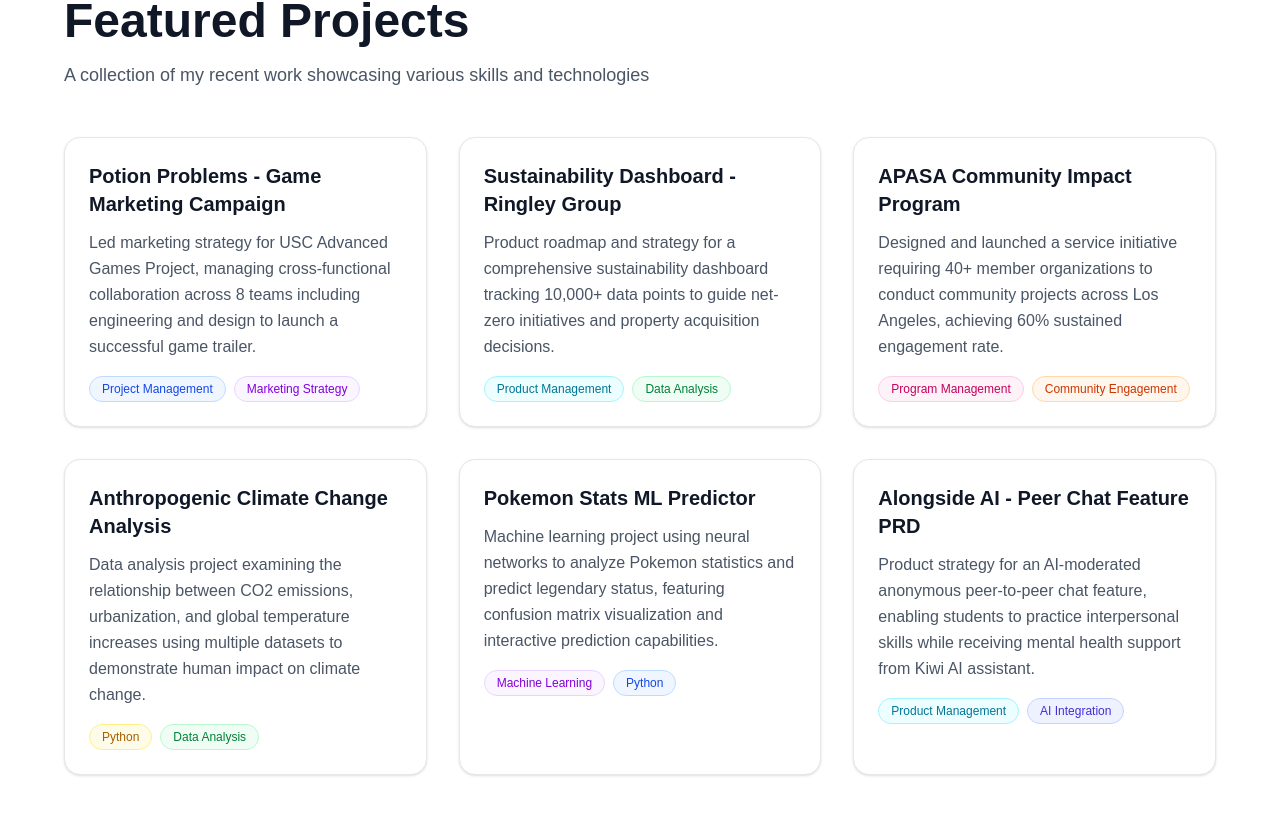
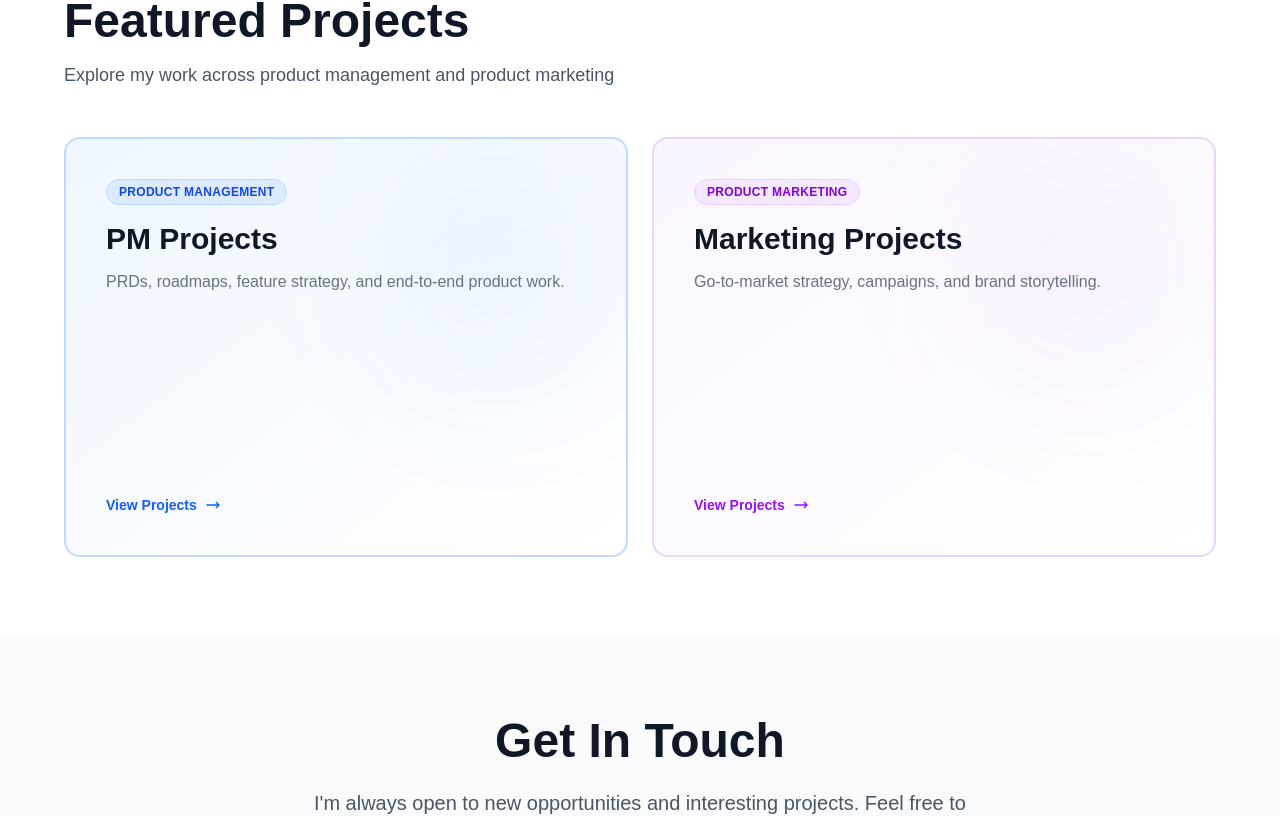
Before and after one commit to etonyao/etonyao.com, a Next.js app: page / in a window 1280 px wide. Shown: the part 1529-2345 px from the top of the page. Built offline with nearby package versions, Linux system fonts and the light colour scheme.

Commit message:
Add PM and marketing project sections with split panel navigation
Co-Authored-By: Claude Sonnet 4.6 <noreply@anthropic.com>

```diff
--- /dev/null
+++ b/app/marketing/page.tsx
@@ -0,0 +1,58 @@
+export default function MarketingProjects() {
+  return (
+    <div className="min-h-screen bg-white">
+      {/* Nav back link */}
+      <nav className="fixed top-0 w-full bg-white/80 backdrop-blur-xl border-b border-gray-200 z-40 shadow-sm">
+        <div className="max-w-6xl mx-auto px-6 py-4 flex items-center gap-4">
+          <a
+            href="/"
+            className="flex items-center gap-2 text-gray-600 hover:text-purple-600 transition-colors font-medium"
+          >
+            <svg className="w-4 h-4" fill="none" stroke="currentColor" viewBox="0 0 24 24">
+              <path strokeLinecap="round" strokeLinejoin="round" strokeWidth={2} d="M7 16l-4-4m0 0l4-4m-4 4h18" />
+            </svg>
+            Back
+          </a>
+          <span className="text-gray-300">|</span>
+          <span className="text-gray-900 font-semibold">Product Marketing Projects</span>
+        </div>
+      </nav>
+
+      {/* Header */}
+      <section className="pt-32 pb-12 px-6 bg-gradient-to-br from-purple-50 to-white">
+        <div className="max-w-6xl mx-auto">
+          <span className="inline-block mb-4 px-3 py-1 bg-purple-100 text-purple-700 rounded-full text-xs font-semibold uppercase tracking-wide border border-purple-200">
+            Product Marketing
+          </span>
+          <h1 className="text-5xl md:text-6xl font-bold text-gray-900 mb-4">Marketing Projects</h1>
+          <p className="text-xl text-gray-500 max-w-2xl">
+            Go-to-market strategy, campaigns, and brand storytelling — coming soon.
+          </p>
+        </div>
+      </section>
+
+      {/* Placeholder grid */}
+      <section className="py-16 px-6">
+        <div className="max-w-6xl mx-auto">
+          <div className="grid md:grid-cols-2 lg:grid-cols-3 gap-8">
+            {[1, 2, 3].map((i) => (
+              <div
+                key={i}
+                className="rounded-2xl border-2 border-dashed border-purple-200 bg-purple-50/40 p-8 flex flex-col gap-3 opacity-60"
+              >
+                <div className="h-4 w-2/3 bg-purple-200 rounded-full" />
+                <div className="h-3 w-full bg-purple-100 rounded-full" />
+                <div className="h-3 w-4/5 bg-purple-100 rounded-full" />
+                <div className="mt-4 flex gap-2">
+                  <div className="h-6 w-20 bg-purple-200 rounded-full" />
+                  <div className="h-6 w-16 bg-purple-200 rounded-full" />
+                </div>
+              </div>
+            ))}
+          </div>
+          <p className="text-center text-gray-400 mt-12 text-sm">Projects coming soon</p>
+        </div>
+      </section>
+    </div>
+  );
+}
--- a/app/page.tsx
+++ b/app/page.tsx
@@ -306,133 +306,65 @@ export default function Home() {
             <h3 className="text-4xl md:text-5xl font-bold text-gray-900 mb-4">
               Featured Projects
             </h3>
-            <p className="text-gray-600 mb-12 text-lg">A collection of my recent work showcasing various skills and technologies</p>
-            <div className="grid md:grid-cols-2 lg:grid-cols-3 gap-8">
-              {/* Project 1 */}
-              <div
-                onMouseMove={handleProjectHover}
-                onMouseLeave={handleProjectLeave}
-                className="group bg-white rounded-2xl p-6 border border-gray-200 hover:border-blue-400 hover:shadow-xl transition-all duration-300 cursor-pointer shadow-sm"
-                style={{ transformStyle: 'preserve-3d' }}
+            <p className="text-gray-600 mb-12 text-lg">Explore my work across product management and product marketing</p>
+
+            {/* Two-panel split */}
+            <div className="grid md:grid-cols-2 gap-6 min-h-[420px]">
+              {/* Product Management panel */}
+              <a
+                href="/product"
+                className="group relative flex flex-col justify-between rounded-2xl border-2 border-blue-200 bg-gradient-to-br from-blue-50 to-white p-10 overflow-hidden hover:border-blue-500 hover:shadow-2xl hover:shadow-blue-500/15 transition-all duration-300 hover:-translate-y-1 cursor-pointer"
               >
+                {/* Background accent */}
+                <div className="absolute top-0 right-0 w-64 h-64 bg-blue-500/5 rounded-full blur-3xl pointer-events-none group-hover:bg-blue-500/10 transition-all duration-500" />
+
                 <div className="relative z-10">
-                  <h4 className="text-xl font-semibold text-gray-900 mb-3 group-hover:text-blue-600 transition-colors">
-                    Potion Problems - Game Marketing Campaign
+                  <span className="inline-block mb-4 px-3 py-1 bg-blue-100 text-blue-700 rounded-full text-xs font-semibold uppercase tracking-wide border border-blue-200">
+                    Product Management
+                  </span>
+                  <h4 className="text-3xl font-bold text-gray-900 mb-3 group-hover:text-blue-600 transition-colors">
+                    PM Projects
                   </h4>
-                  <p className="text-gray-600 mb-4 leading-relaxed">
-                    Led marketing strategy for USC Advanced Games Project, managing cross-functional collaboration across 8 teams including engineering and design to launch a successful game trailer.
+                  <p className="text-gray-500 text-base leading-relaxed">
+                    PRDs, roadmaps, feature strategy, and end-to-end product work.
                   </p>
-                  <div className="flex flex-wrap gap-2">
-                    <span className="text-xs px-3 py-1 bg-blue-50 text-blue-700 rounded-full border border-blue-200">Project Management</span>
-                    <span className="text-xs px-3 py-1 bg-purple-50 text-purple-700 rounded-full border border-purple-200">Marketing Strategy</span>
-                  </div>
                 </div>
-              </div>
 
-              {/* Project 2 */}
-              <div
-                onMouseMove={handleProjectHover}
-                onMouseLeave={handleProjectLeave}
-                className="group bg-white rounded-2xl p-6 border border-gray-200 hover:border-blue-400 hover:shadow-xl transition-all duration-300 cursor-pointer shadow-sm"
-                style={{ transformStyle: 'preserve-3d' }}
+                <div className="relative z-10 mt-8 flex items-center gap-2 text-blue-600 font-semibold text-sm group-hover:gap-4 transition-all duration-300">
+                  View Projects
+                  <svg className="w-4 h-4" fill="none" stroke="currentColor" viewBox="0 0 24 24">
+                    <path strokeLinecap="round" strokeLinejoin="round" strokeWidth={2} d="M17 8l4 4m0 0l-4 4m4-4H3" />
+                  </svg>
+                </div>
+              </a>
+
+              {/* Product Marketing panel */}
+              <a
+                href="/marketing"
+                className="group relative flex flex-col justify-between rounded-2xl border-2 border-purple-200 bg-gradient-to-br from-purple-50 to-white p-10 overflow-hidden hover:border-purple-500 hover:shadow-2xl hover:shadow-purple-500/15 transition-all duration-300 hover:-translate-y-1 cursor-pointer"
               >
+                {/* Background accent */}
+                <div className="absolute top-0 right-0 w-64 h-64 bg-purple-500/5 rounded-full blur-3xl pointer-events-none group-hover:bg-purple-500/10 transition-all duration-500" />
+
                 <div className="relative z-10">
-                  <h4 className="text-xl font-semibold text-gray-900 mb-3 group-hover:text-blue-600 transition-colors">
-                    Sustainability Dashboard - Ringley Group
+                  <span className="inline-block mb-4 px-3 py-1 bg-purple-100 text-purple-700 rounded-full text-xs font-semibold uppercase tracking-wide border border-purple-200">
+                    Product Marketing
+                  </span>
+                  <h4 className="text-3xl font-bold text-gray-900 mb-3 group-hover:text-purple-600 transition-colors">
+                    Marketing Projects
                   </h4>
-                  <p className="text-gray-600 mb-4 leading-relaxed">
-                    Product roadmap and strategy for a comprehensive sustainability dashboard tracking 10,000+ data points to guide net-zero initiatives and property acquisition decisions.
+                  <p className="text-gray-500 text-base leading-relaxed">
+                    Go-to-market strategy, campaigns, and brand storytelling.
                   </p>
-                  <div className="flex flex-wrap gap-2">
-                    <span className="text-xs px-3 py-1 bg-cyan-50 text-cyan-700 rounded-full border border-cyan-200">Product Management</span>
-                    <span className="text-xs px-3 py-1 bg-green-50 text-green-700 rounded-full border border-green-200">Data Analysis</span>
-                  </div>
                 </div>
-              </div>
 
-              {/* Project 3 */}
-              <div
-                onMouseMove={handleProjectHover}
-                onMouseLeave={handleProjectLeave}
-                className="group bg-white rounded-2xl p-6 border border-gray-200 hover:border-blue-400 hover:shadow-xl transition-all duration-300 cursor-pointer shadow-sm"
-                style={{ transformStyle: 'preserve-3d' }}
-              >
-                <div className="relative z-10">
-                  <h4 className="text-xl font-semibold text-gray-900 mb-3 group-hover:text-blue-600 transition-colors">
-                    APASA Community Impact Program
-                  </h4>
-                  <p className="text-gray-600 mb-4 leading-relaxed">
-                    Designed and launched a service initiative requiring 40+ member organizations to conduct community projects across Los Angeles, achieving 60% sustained engagement rate.
-                  </p>
-                  <div className="flex flex-wrap gap-2">
-                    <span className="text-xs px-3 py-1 bg-pink-50 text-pink-700 rounded-full border border-pink-200">Program Management</span>
-                    <span className="text-xs px-3 py-1 bg-orange-50 text-orange-700 rounded-full border border-orange-200">Community Engagement</span>
-                  </div>
+                <div className="relative z-10 mt-8 flex items-center gap-2 text-purple-600 font-semibold text-sm group-hover:gap-4 transition-all duration-300">
+                  View Projects
+                  <svg className="w-4 h-4" fill="none" stroke="currentColor" viewBox="0 0 24 24">
+                    <path strokeLinecap="round" strokeLinejoin="round" strokeWidth={2} d="M17 8l4 4m0 0l-4 4m4-4H3" />
+                  </svg>
                 </div>
-              </div>
-
-              {/* Project 4 */}
-              <div
-                onMouseMove={handleProjectHover}
-                onMouseLeave={handleProjectLeave}
-                className="group bg-white rounded-2xl p-6 border border-gray-200 hover:border-blue-400 hover:shadow-xl transition-all duration-300 cursor-pointer shadow-sm"
-                style={{ transformStyle: 'preserve-3d' }}
-              >
-                <div className="relative z-10">
-                  <h4 className="text-xl font-semibold text-gray-900 mb-3 group-hover:text-blue-600 transition-colors">
-                    Anthropogenic Climate Change Analysis
-                  </h4>
-                  <p className="text-gray-600 mb-4 leading-relaxed">
-                    Data analysis project examining the relationship between CO2 emissions, urbanization, and global temperature increases using multiple datasets to demonstrate human impact on climate change.
-                  </p>
-                  <div className="flex flex-wrap gap-2">
-                    <span className="text-xs px-3 py-1 bg-yellow-50 text-yellow-700 rounded-full border border-yellow-200">Python</span>
-                    <span className="text-xs px-3 py-1 bg-green-50 text-green-700 rounded-full border border-green-200">Data Analysis</span>
-                  </div>
-                </div>
-              </div>
-
-              {/* Project 5 */}
-              <div
-                onMouseMove={handleProjectHover}
-                onMouseLeave={handleProjectLeave}
-                className="group bg-white rounded-2xl p-6 border border-gray-200 hover:border-blue-400 hover:shadow-xl transition-all duration-300 cursor-pointer shadow-sm"
-                style={{ transformStyle: 'preserve-3d' }}
-              >
-                <div className="relative z-10">
-                  <h4 className="text-xl font-semibold text-gray-900 mb-3 group-hover:text-blue-600 transition-colors">
-                    Pokemon Stats ML Predictor
-                  </h4>
-                  <p className="text-gray-600 mb-4 leading-relaxed">
-                    Machine learning project using neural networks to analyze Pokemon statistics and predict legendary status, featuring confusion matrix visualization and interactive prediction capabilities.
-                  </p>
-                  <div className="flex flex-wrap gap-2">
-                    <span className="text-xs px-3 py-1 bg-purple-50 text-purple-700 rounded-full border border-purple-200">Machine Learning</span>
-                    <span className="text-xs px-3 py-1 bg-blue-50 text-blue-700 rounded-full border border-blue-200">Python</span>
-                  </div>
-                </div>
-              </div>
-
-              {/* Project 6 */}
-              <div
-                onMouseMove={handleProjectHover}
-                onMouseLeave={handleProjectLeave}
-                className="group bg-white rounded-2xl p-6 border border-gray-200 hover:border-blue-400 hover:shadow-xl transition-all duration-300 cursor-pointer shadow-sm"
-                style={{ transformStyle: 'preserve-3d' }}
-              >
-                <div className="relative z-10">
-                  <h4 className="text-xl font-semibold text-gray-900 mb-3 group-hover:text-blue-600 transition-colors">
-                    Alongside AI - Peer Chat Feature PRD
-                  </h4>
-                  <p className="text-gray-600 mb-4 leading-relaxed">
-                    Product strategy for an AI-moderated anonymous peer-to-peer chat feature, enabling students to practice interpersonal skills while receiving mental health support from Kiwi AI assistant.
-                  </p>
-                  <div className="flex flex-wrap gap-2">
-                    <span className="text-xs px-3 py-1 bg-cyan-50 text-cyan-700 rounded-full border border-cyan-200">Product Management</span>
-                    <span className="text-xs px-3 py-1 bg-indigo-50 text-indigo-700 rounded-full border border-indigo-200">AI Integration</span>
-                  </div>
-                </div>
-              </div>
+              </a>
             </div>
           </div>
         </section>
--- /dev/null
+++ b/app/product/page.tsx
@@ -0,0 +1,58 @@
+export default function ProductProjects() {
+  return (
+    <div className="min-h-screen bg-white">
+      {/* Nav back link */}
+      <nav className="fixed top-0 w-full bg-white/80 backdrop-blur-xl border-b border-gray-200 z-40 shadow-sm">
+        <div className="max-w-6xl mx-auto px-6 py-4 flex items-center gap-4">
+          <a
+            href="/"
+            className="flex items-center gap-2 text-gray-600 hover:text-blue-600 transition-colors font-medium"
+          >
+            <svg className="w-4 h-4" fill="none" stroke="currentColor" viewBox="0 0 24 24">
+              <path strokeLinecap="round" strokeLinejoin="round" strokeWidth={2} d="M7 16l-4-4m0 0l4-4m-4 4h18" />
+            </svg>
+            Back
+          </a>
+          <span className="text-gray-300">|</span>
+          <span className="text-gray-900 font-semibold">Product Management Projects</span>
+        </div>
+      </nav>
+
+      {/* Header */}
+      <section className="pt-32 pb-12 px-6 bg-gradient-to-br from-blue-50 to-white">
+        <div className="max-w-6xl mx-auto">
+          <span className="inline-block mb-4 px-3 py-1 bg-blue-100 text-blue-700 rounded-full text-xs font-semibold uppercase tracking-wide border border-blue-200">
+            Product Management
+          </span>
+          <h1 className="text-5xl md:text-6xl font-bold text-gray-900 mb-4">PM Projects</h1>
+          <p className="text-xl text-gray-500 max-w-2xl">
+            PRDs, roadmaps, feature strategy, and end-to-end product work — coming soon.
+          </p>
+        </div>
+      </section>
+
+      {/* Placeholder grid */}
+      <section className="py-16 px-6">
+        <div className="max-w-6xl mx-auto">
+          <div className="grid md:grid-cols-2 lg:grid-cols-3 gap-8">
+            {[1, 2, 3].map((i) => (
+              <div
+                key={i}
+                className="rounded-2xl border-2 border-dashed border-blue-200 bg-blue-50/40 p-8 flex flex-col gap-3 opacity-60"
+              >
+                <div className="h-4 w-2/3 bg-blue-200 rounded-full" />
+                <div className="h-3 w-full bg-blue-100 rounded-full" />
+                <div className="h-3 w-4/5 bg-blue-100 rounded-full" />
+                <div className="mt-4 flex gap-2">
+                  <div className="h-6 w-20 bg-blue-200 rounded-full" />
+                  <div className="h-6 w-16 bg-blue-200 rounded-full" />
+                </div>
+              </div>
+            ))}
+          </div>
+          <p className="text-center text-gray-400 mt-12 text-sm">Projects coming soon</p>
+        </div>
+      </section>
+    </div>
+  );
+}
```
